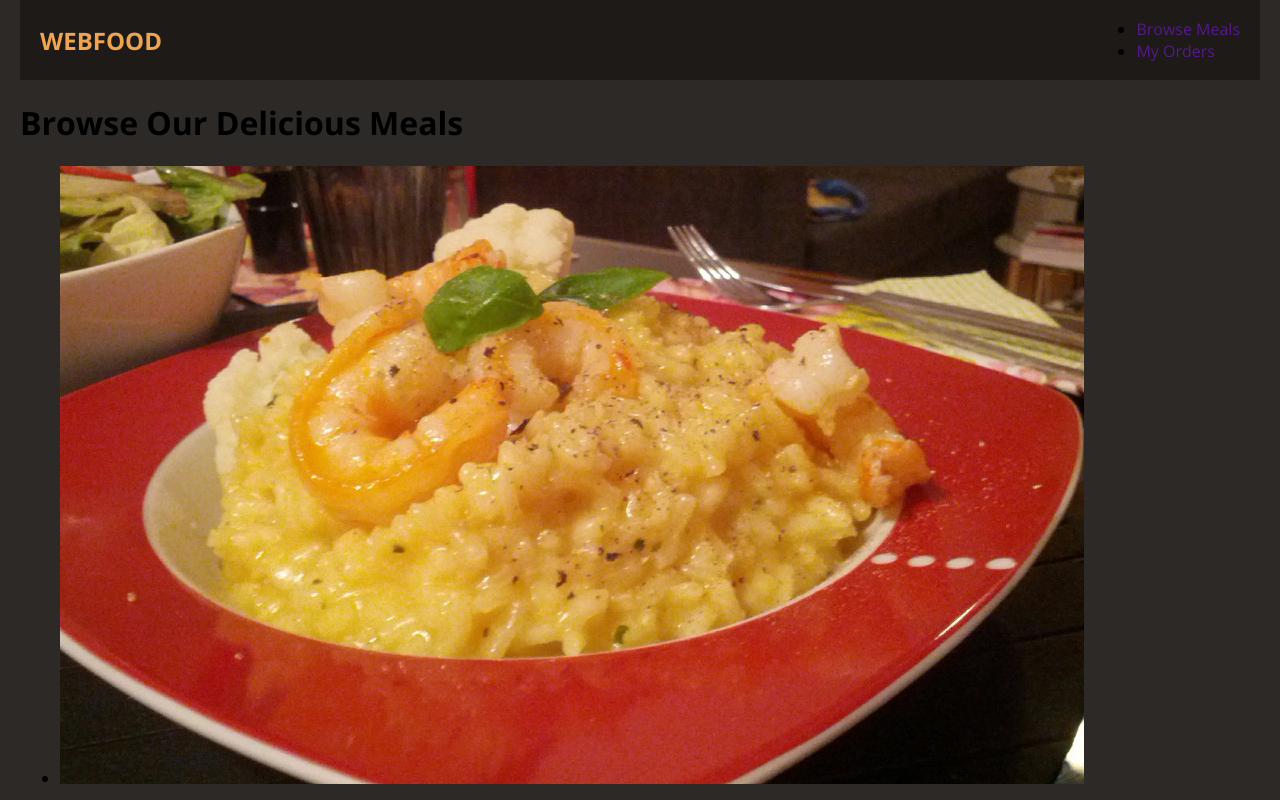
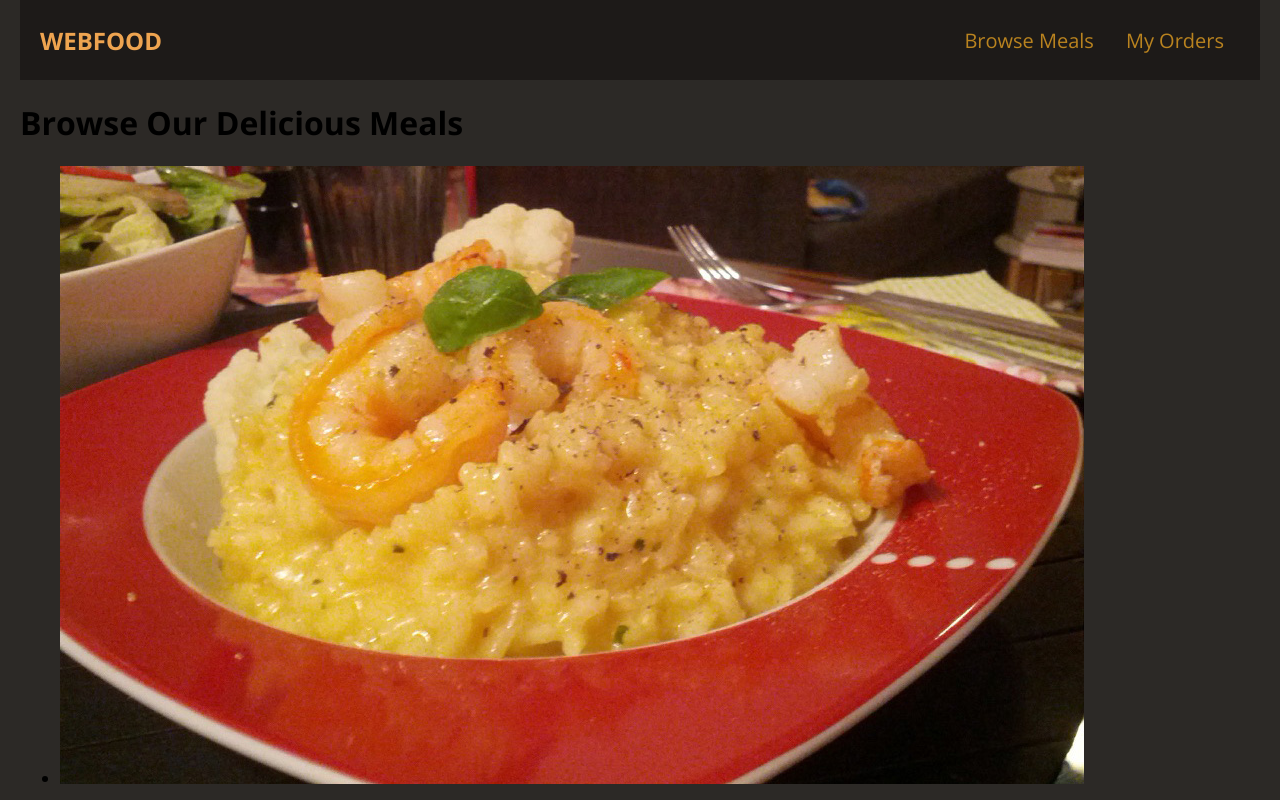
Before and after one commit to DrInnovatio/webfood, a plain HTML site: page index.html in a window 1280 px wide. Shown: the top 800 px of the page. Drawn offline with nearby package versions, Linux system fonts and the light colour scheme.

Commit message:
added hover on a tag.

```diff
--- a/styles.css
+++ b/styles.css
@@ -24,3 +24,22 @@ a {
   color: rgb(238, 164, 80);
   text-transform: uppercase ;
 }
+
+#main-header ul {
+  list-style: none;
+  display: flex;
+  margin: 0;
+  padding: 0;
+}
+
+#main-header li {
+  margin: 0 16px;
+}
+
+#main-header nav a {
+  color: rgb(185, 131, 31);
+  font-size: 20px;
+}
+
+#main-header nav a:hover {
+  color: rgb(228, 163, 44)
```
